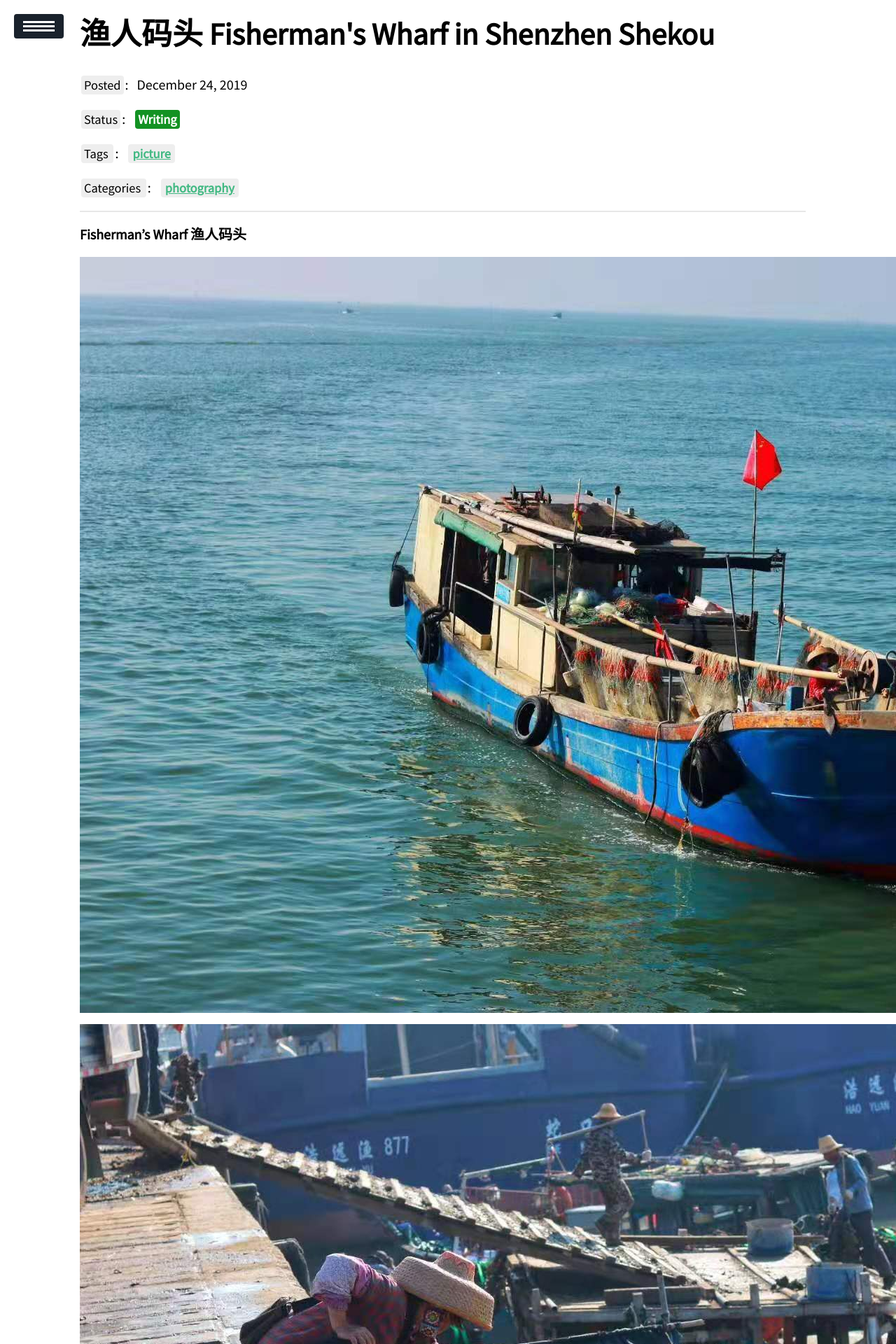
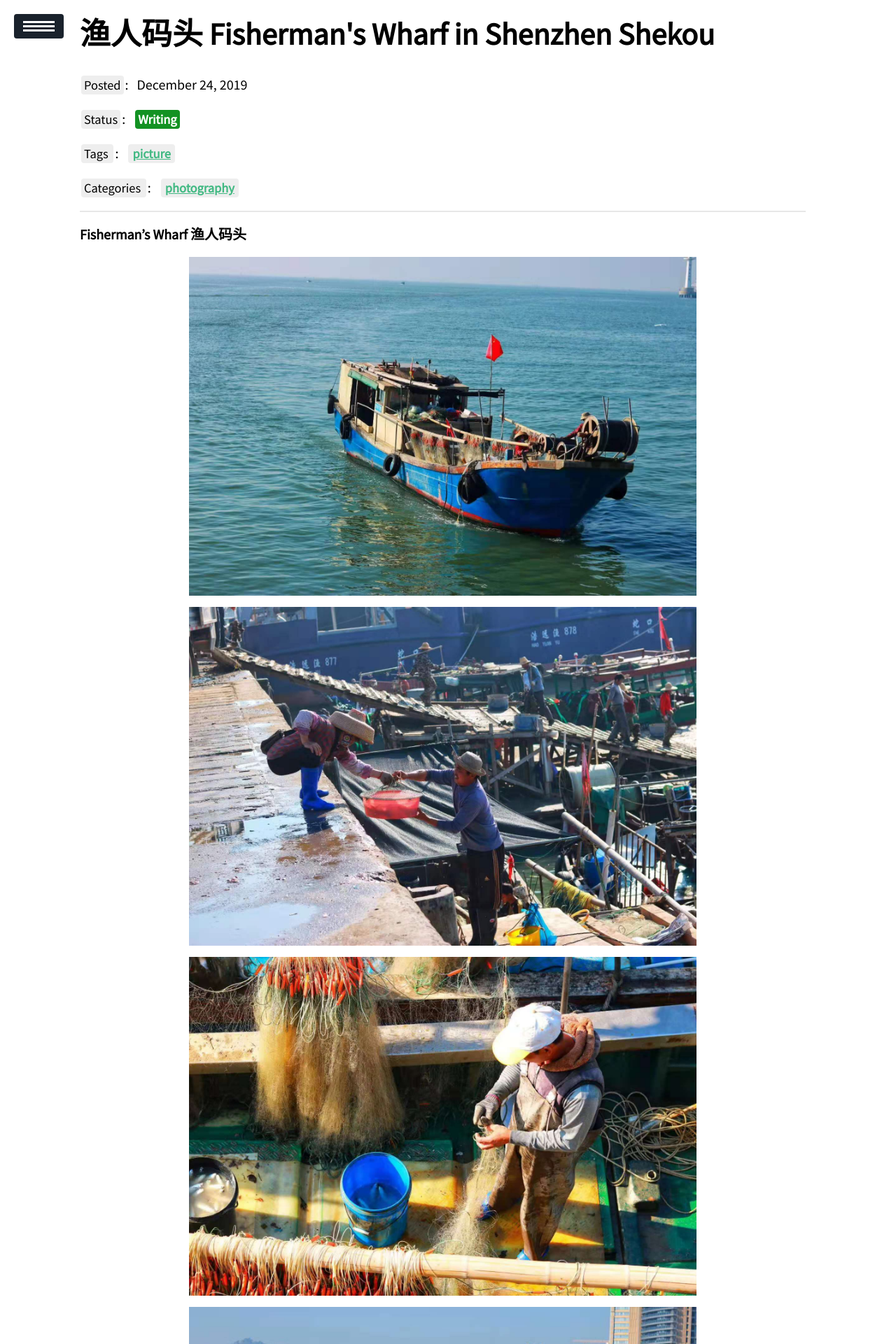
Before and after one commit to sanpiekankan/sanpiekankan.github.io, a Jekyll site: the page built from _posts/2019-12-24-渔人码头/2019-12-24-渔人码头.md, in a window 1280 px wide. Shown: the top 1920 px of the page at 70% size. Built offline with Jekyll 4.4.1, drawn with Linux system fonts in a browser that asks for light colours; a script that is not in the unit is left out.

Commit message:
no message

```diff
--- a/_posts/2019-12-24-渔人码头/2019-12-24-渔人码头.md
+++ b/_posts/2019-12-24-渔人码头/2019-12-24-渔人码头.md
@@ -12,12 +12,13 @@
 
 **Fisherman's Wharf 渔人码头**
 
-![归来 Return](https://github.com/sanpiekankan/sanpiekankan.github.io/blob/master/_posts/2019-12-24-%E6%B8%94%E4%BA%BA%E7%A0%81%E5%A4%B4/yurenmatou-1.jpg?raw=true)
+![归来 Return](https://github.com/sanpiekankan/sanpiekankan.github.io/blob/master/_posts/2019-12-24-%E6%B8%94%E4%BA%BA%E7%A0%81%E5%A4%B4/yurenmatou-1.jpg?raw=true){:height="70%" width="70%"}
 
-![搭把手 Take a hand](https://github.com/sanpiekankan/sanpiekankan.github.io/blob/master/_posts/2019-12-24-%E6%B8%94%E4%BA%BA%E7%A0%81%E5%A4%B4/yurenmatou-2.jpg?raw=true)
 
-![鱼网 ](https://github.com/sanpiekankan/sanpiekankan.github.io/blob/master/_posts/2019-12-24-%E6%B8%94%E4%BA%BA%E7%A0%81%E5%A4%B4/yurenmatou-3.jpg?raw=true)
+![搭把手 Take a hand](https://github.com/sanpiekankan/sanpiekankan.github.io/blob/master/_posts/2019-12-24-%E6%B8%94%E4%BA%BA%E7%A0%81%E5%A4%B4/yurenmatou-2.jpg?raw=true){:height="70%" width="70%"}
 
-![扁担 shoulders](https://github.com/sanpiekankan/sanpiekankan.github.io/blob/master/_posts/2019-12-24-%E6%B8%94%E4%BA%BA%E7%A0%81%E5%A4%B4/yurenmatou-4.jpg?raw=true)
+![鱼网 ](https://github.com/sanpiekankan/sanpiekankan.github.io/blob/master/_posts/2019-12-24-%E6%B8%94%E4%BA%BA%E7%A0%81%E5%A4%B4/yurenmatou-3.jpg?raw=true){:height="70%" width="70%"}
 
-![保佑 Bless me](https://github.com/sanpiekankan/sanpiekankan.github.io/blob/master/_posts/2019-12-24-%E6%B8%94%E4%BA%BA%E7%A0%81%E5%A4%B4/yurenmatou-5.jpg?raw=true)
+![扁担 shoulders](https://github.com/sanpiekankan/sanpiekankan.github.io/blob/master/_posts/2019-12-24-%E6%B8%94%E4%BA%BA%E7%A0%81%E5%A4%B4/yurenmatou-4.jpg?raw=true){:height="70%" width="70%"}
+
+![保佑 Bless me](https://github.com/sanpiekankan/sanpiekankan.github.io/blob/master/_posts/2019-12-24-%E6%B8%94%E4%BA%BA%E7%A0%81%E5%A4%B4/yurenmatou-5.jpg?raw=true){:height="70%" width="70%"}
```
